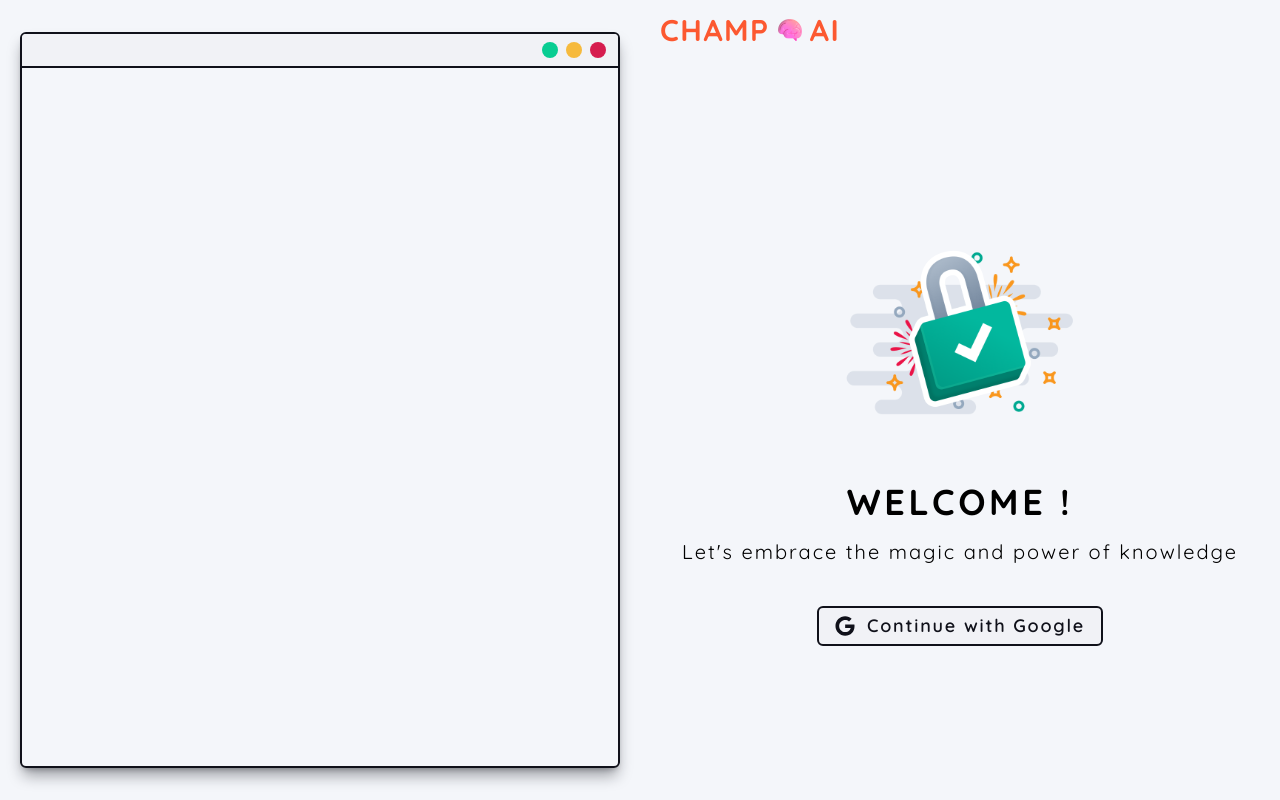
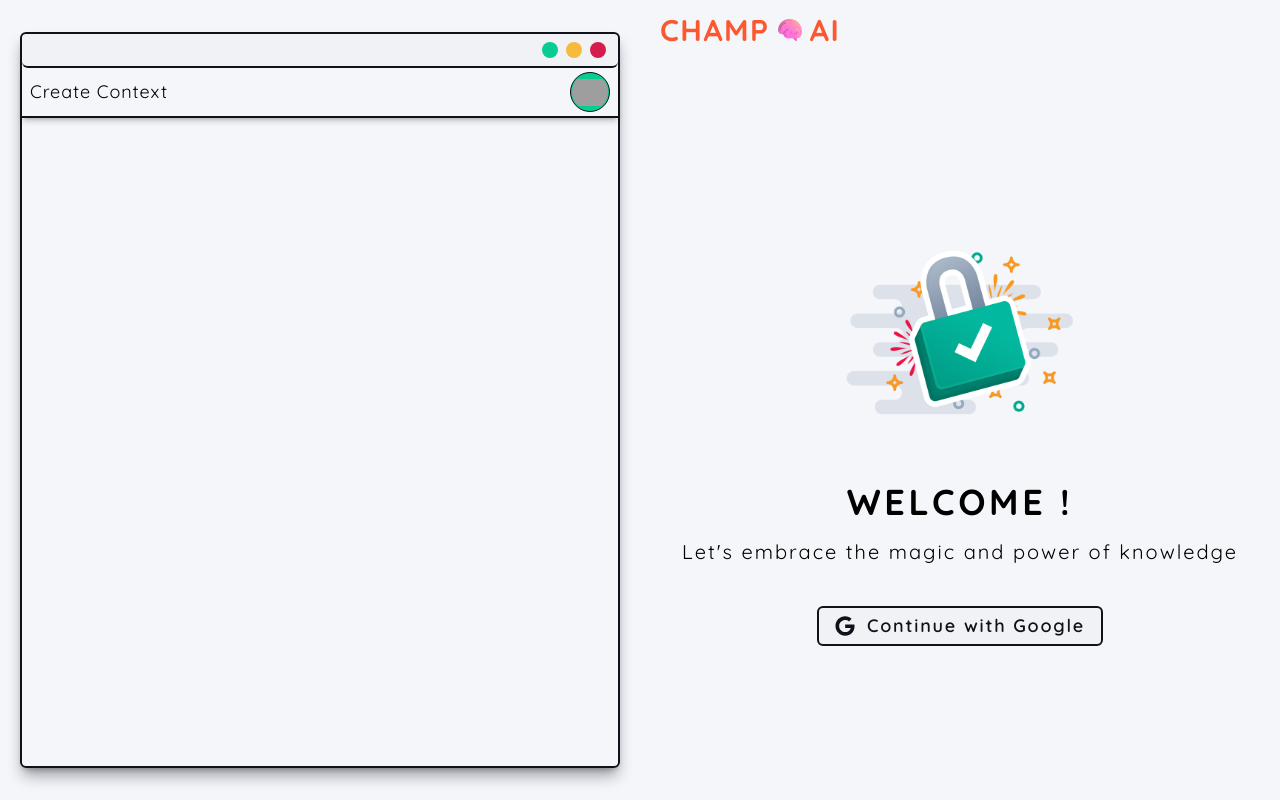
Before and after one commit to Ankan002/champ-ai-web, a Next.js app: page /login in a window 1280 px wide. Built offline with nearby package versions, Linux system fonts and the light colour scheme; grey boxes are pictures that could not be loaded.

Commit message:
feat: :sparkles: add hero nav bar

```diff
--- a/components/login/elements/mac-animation-btn/mac-animation-btn.tsx
+++ b/components/login/elements/mac-animation-btn/mac-animation-btn.tsx
@@ -1,15 +1,16 @@
 interface Props {
-    backgroundColor: "bg-primary-yellow" | "bg-primary-green" | "bg-primary-red";
+	backgroundColor:
+		| "bg-primary-yellow"
+		| "bg-primary-green"
+		| "bg-primary-red";
 }
 
 const MacAnimationBtn = (props: Props) => {
-    const { backgroundColor } = props;
+	const { backgroundColor } = props;
 
-    return (
-        <div className={`w-4 h-4 rounded-full ${backgroundColor} mx-1`}>
-
-        </div>
-    );
+	return (
+		<div className={`w-4 h-4 rounded-full ${backgroundColor} mx-1`}></div>
+	);
 };
 
 export default MacAnimationBtn;
--- /dev/null
+++ b/components/login/hero-animation-navbar/hero-animation-navbar.tsx
@@ -0,0 +1,14 @@
+import Image from "next/image";
+
+const HeroAnimationNavbar = () => {
+    return (
+        <div className="flex py-1 px-2 justify-between items-center border-b-2 border-b-primary-dark shadow-md shadow-black/20">
+            <p className="font-quicksand text-lg tracking-wider">
+                Create Context
+            </p>
+            <Image src={"https://api.dicebear.com/6.x/micah/png?seed=ankanbhattacharya89"} alt="" width={40} height={40} className="w-10 h-10 object-contain bg-primary-green border border-primary-dark rounded-full p-[1px]" />
+        </div>
+    );
+};
+
+export default HeroAnimationNavbar;
--- /dev/null
+++ b/components/login/hero-animation-navbar/index.ts
@@ -0,0 +1 @@
+export { default as HeroAnimationNavbar } from "./hero-animation-navbar";
--- a/components/login/login-hero-animation/login-hero-animation.tsx
+++ b/components/login/login-hero-animation/login-hero-animation.tsx
@@ -1,12 +1,19 @@
 import { MacAnimationBtn } from "../elements";
+import { HeroAnimationNavbar } from "../hero-animation-navbar";
 
 const LoginHeroAnimation = () => {
 	return (
-        <div className="flex-1 w-full h-96 flex flex-col border-2 rounded-md border-primary-dark shadow-lg shadow-primary-dark/40 overflow-y-scroll">
-            <div className="flex justify-end px-2 py-2 border-b-2 bg-secondary-light border-b-primary-dark">
+		<div className="flex-1 w-full h-96 flex flex-col border-2 rounded-md border-primary-dark shadow-lg shadow-primary-dark/40">
+			<div className="flex justify-end px-2 py-2 border-b-2 bg-secondary-light rounded-md border-b-primary-dark">
 				<MacAnimationBtn backgroundColor="bg-primary-green" />
 				<MacAnimationBtn backgroundColor="bg-primary-yellow" />
 				<MacAnimationBtn backgroundColor="bg-primary-red" />
+			</div>
+
+			<HeroAnimationNavbar />
+
+            <div className="flex-1">
+
             </div>
 		</div>
 	);
--- a/next.config.js
+++ b/next.config.js
@@ -1,4 +1,13 @@
 /** @type {import('next').NextConfig} */
-const nextConfig = {}
+const nextConfig = {
+	images: {
+		remotePatterns: [
+			{
+				hostname: "api.dicebear.com",
+				protocol: "https",
+			},
+		],
+	},
+};
 
-module.exports = nextConfig
+module.exports = nextConfig;
```
Lines whose indentation alone changed are shown as unchanged.
